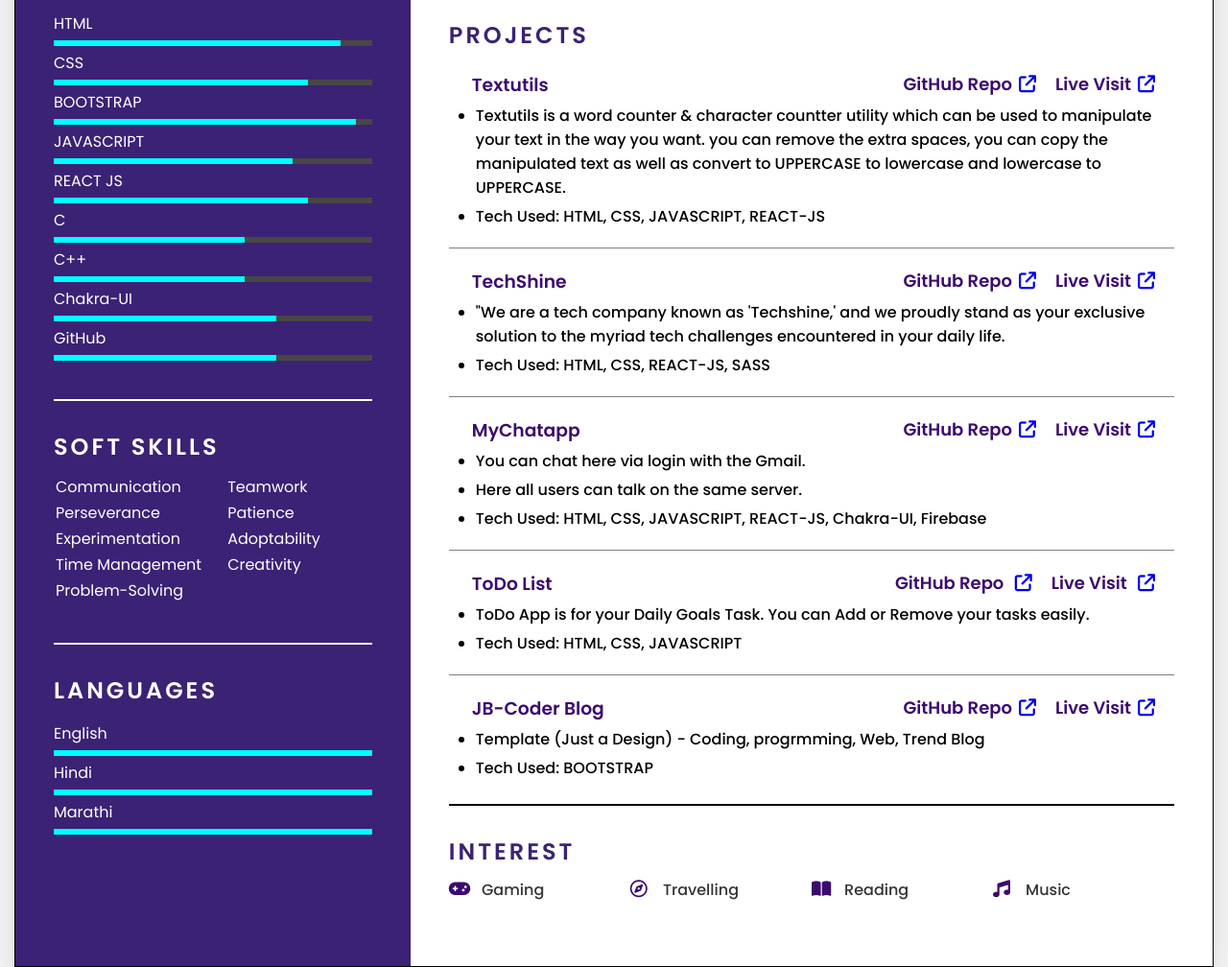
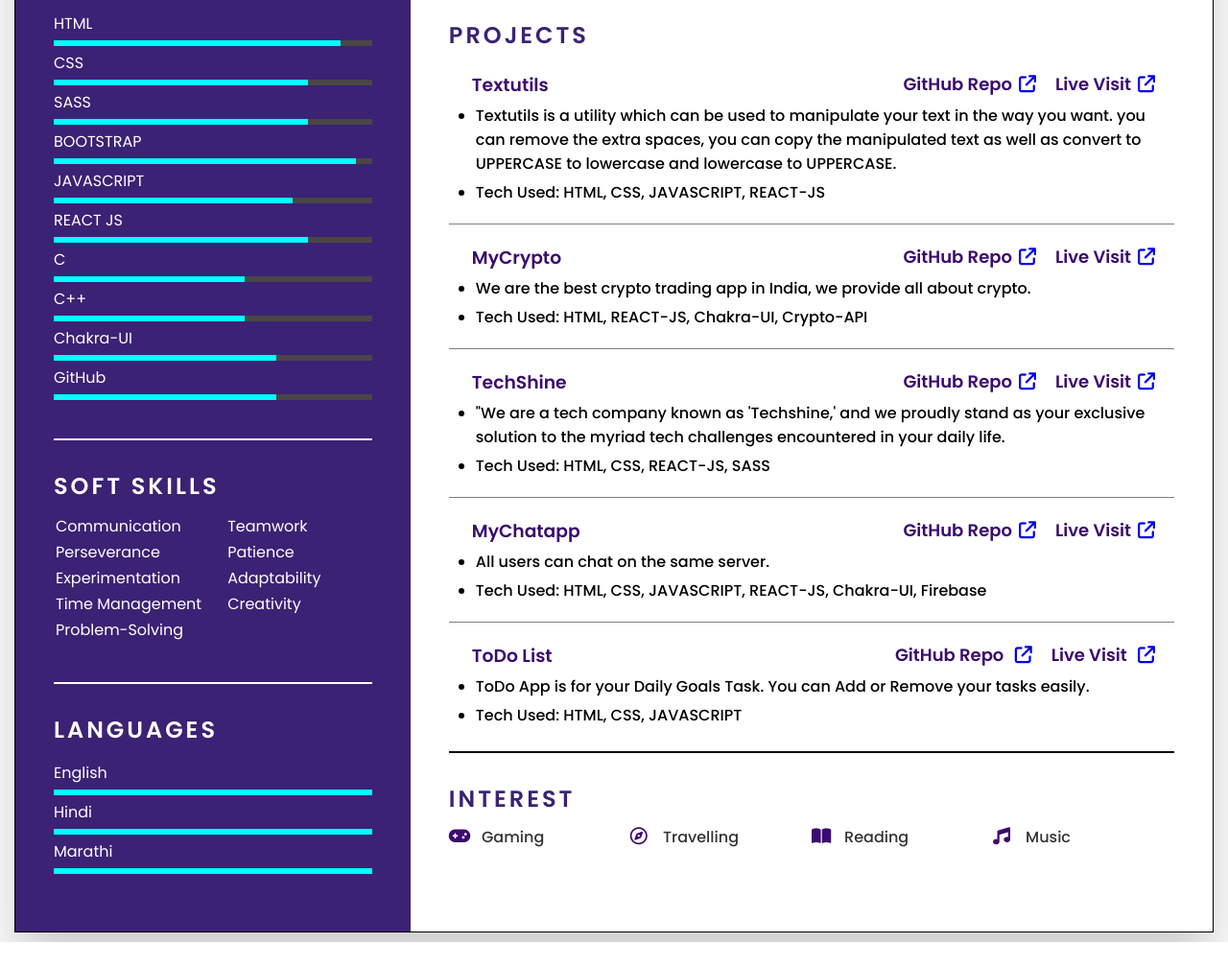
Before and after one commit to saurabhjb007/MyResume, a plain HTML site: page index.html in a window 1280 px wide. Shown: the part 708-1716 px from the top of the page at 96% size. After the commit the page ends 1690 px from the top, so only its background shows below. Drawn offline with nearby package versions, Linux system fonts and the light colour scheme; a script that the page names is missing; a web font is replaced by a local one.

Commit message:
crypto project added

```diff
--- a/assets/css/style.css
+++ b/assets/css/style.css
@@ -241,6 +241,7 @@ p {
   border-bottom: 2px solid black;
 }
 .projects .box {
+  margin-top: 20px;
   padding-bottom: 15px;
   border-bottom: 1px double gray;
 }
--- a/index.html
+++ b/index.html
@@ -74,6 +74,12 @@
               </span>
             </li>
             <li>
+              <span class="text">SASS </span>
+              <span class="percent">
+                <div style="width: 80%"></div>
+              </span>
+            </li>
+            <li>
               <span class="text">BOOTSTRAP </span>
               <span class="percent">
                 <div style="width: 95%"></div>
@@ -131,7 +137,7 @@
             </tr>
             <tr>
               <td>Experimentation</td>
-              <td>Adoptability</td>
+              <td>Adaptability</td>
             </tr>
             <tr>
               <td>Time Management</td>
@@ -233,14 +239,36 @@
                 ></span>
               </h3>
               <li>
-                Textutils is a word counter & character countter utility which
-                can be used to manipulate your text in the way you want. you can
-                remove the extra spaces, you can copy the manipulated text as
-                well as convert to UPPERCASE to lowercase and lowercase to
-                UPPERCASE.
+                Textutils is a utility which can be used to manipulate your text
+                in the way you want. you can remove the extra spaces, you can
+                copy the manipulated text as well as convert to UPPERCASE to
+                lowercase and lowercase to UPPERCASE.
               </li>
               <li>Tech Used: HTML, CSS, JAVASCRIPT, REACT-JS</li>
             </div>
+
+            <div class="box">
+              <h3 class="ptitle">
+                MyCrypto
+                <span
+                  >Live Visit<a
+                    href="https://mycrypto-amber.vercel.app/"
+                    target="_blank"
+                    ><i class="fa-solid fa-arrow-up-right-from-square">
+                    </i></a></span
+                ><span>
+                  GitHub Repo<a
+                    href="https://github.com/saurabhjb007/mycrypto.git"
+                    target="_blank"
+                    ><i class="fa-solid fa-arrow-up-right-from-square"> </i></a
+                ></span>
+              </h3>
+              <li>
+                We are the best crypto trading app in India, we provide all about crypto.
+              </li>
+              <li>Tech Used: HTML, REACT-JS, Chakra-UI, Crypto-API</li>
+            </div>
+
             <div class="box">
               <h3 class="ptitle">
                 TechShine
@@ -264,6 +292,7 @@
               </li>
               <li>Tech Used: HTML, CSS, REACT-JS, SASS</li>
             </div>
+
             <div class="box">
               <h3 class="ptitle">
                 MyChatapp
@@ -280,13 +309,12 @@
                     ><i class="fa-solid fa-arrow-up-right-from-square"> </i></a
                 ></span>
               </h3>
-              <li>You can chat here via login with the Gmail.</li>
-              <li>Here all users can talk on the same server.</li>
+              <li>All users can chat on the same server.</li>
               <li>
                 Tech Used: HTML, CSS, JAVASCRIPT, REACT-JS, Chakra-UI, Firebase
               </li>
             </div>
-            <div class="box">
+            <div class="box1">
               <h3 class="ptitle">
                 ToDo List
                 <span>
@@ -310,27 +338,6 @@
               </li>
               <li>Tech Used: HTML, CSS, JAVASCRIPT</li>
             </div>
-            <div class="box1">
-              <h3 class="ptitle">
-                JB-Coder Blog
-                <span
-                  >Live Visit<a
-                    href="https://jb-coder-blogger.vercel.app/"
-                    target="_blank"
-                    ><i class="fa-solid fa-arrow-up-right-from-square">
-                    </i></a></span
-                ><span
-                  >GitHub Repo<a
-                    href="https://github.com/saurabhjb007/JB-Coder-Blog.git"
-                    target="_blank"
-                    ><i class="fa-solid fa-arrow-up-right-from-square"> </i></a
-                ></span>
-              </h3>
-              <li>
-                Template (Just a Design) - Coding, progrmming, Web, Trend Blog
-              </li>
-              <li>Tech Used: BOOTSTRAP</li>
-            </div>
           </ul>
         </div>
 
```
